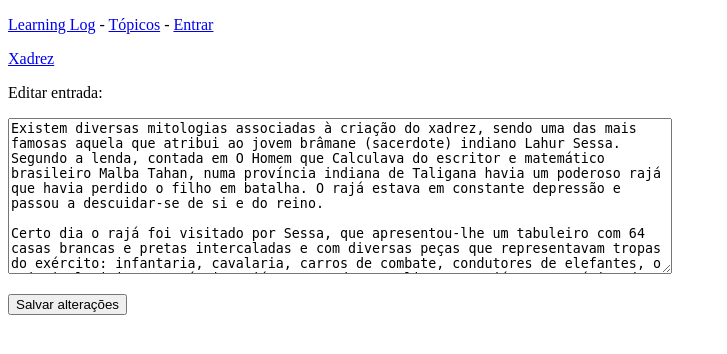
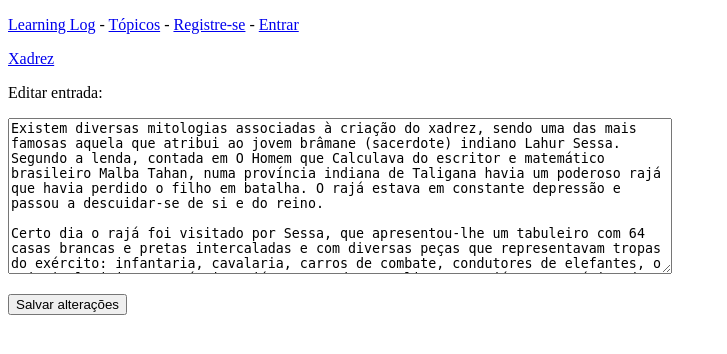
Before and after one commit to fabioTowers/learning_log, a Django app: page /edit_entry/1/ in a window 1280 px wide. Shown: the top 354 px of the page, without its empty margins (0-727 px from the left). Run offline with Django 3.2, Linux system fonts and the light colour scheme; data comes from the database, SQL or seed files in the repository.

Commit message:
Adicionado o link nas páginas, para que os usuários possam se registrar

```diff
--- a/learning_logs/templates/learning_logs/base.html
+++ b/learning_logs/templates/learning_logs/base.html
@@ -26,6 +26,9 @@ não em páginas html separadas-->
             Olá, {{ user.username }}! -
             <a href="{% url 'users:logout' %}">Sair</a>
         {% else %}
+            <!--Link para o usuário se cadastrar-->
+            <a href="{% url 'users:register' %}">Registre-se</a> -
+            <!--Link para o usuário logar-->
             <a href="{% url 'users:login' %}">Entrar</a>
         {% endif %}
     </p>
```
